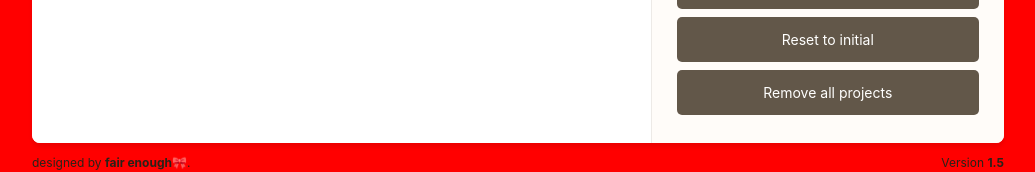
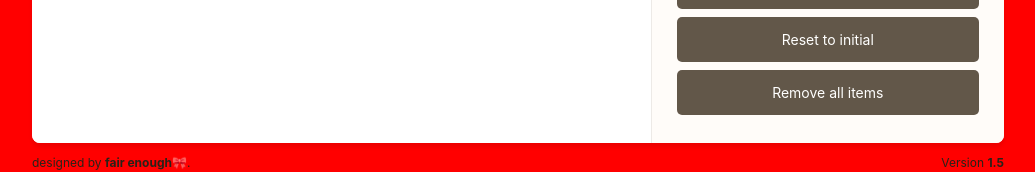
Before and after one commit to Swati-ctr/personal-proj, a React (Vite) app: page / in a window 1280 px wide. Shown: the part 562-734 px from the top of the page, without its empty margins (122-1157 px from the left). Built offline with nearby package versions, Linux system fonts and the light colour scheme.

Commit message:
Update ButtonGroup.jsx

```diff
--- a/src/ButtonGroup.jsx
+++ b/src/ButtonGroup.jsx
@@ -37,12 +37,12 @@ export default function ButtonGroup({
       </Button>
       <Button
         onClick={() => {
-          console.log("Remove all projects clicked");
+          console.log("Remove all items clicked");
           handleRemoveAllItems();
         }}
         buttonType='secondary'
       >
-        Remove all projects
+        Remove all items
       </Button>
     </section>
   );
```
